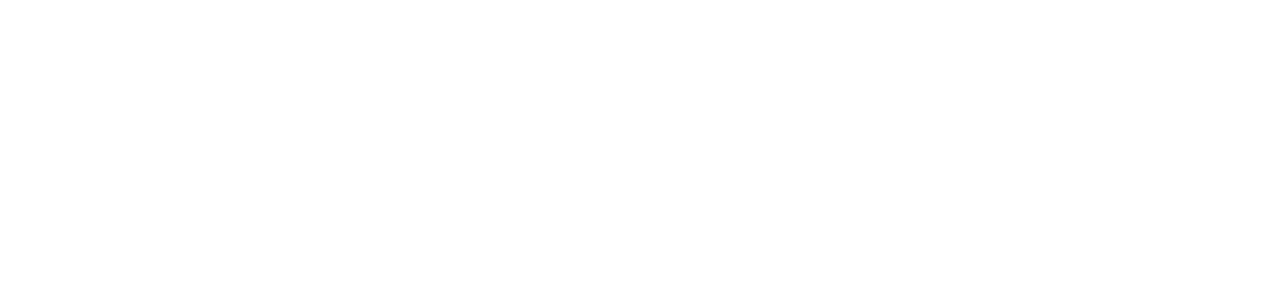
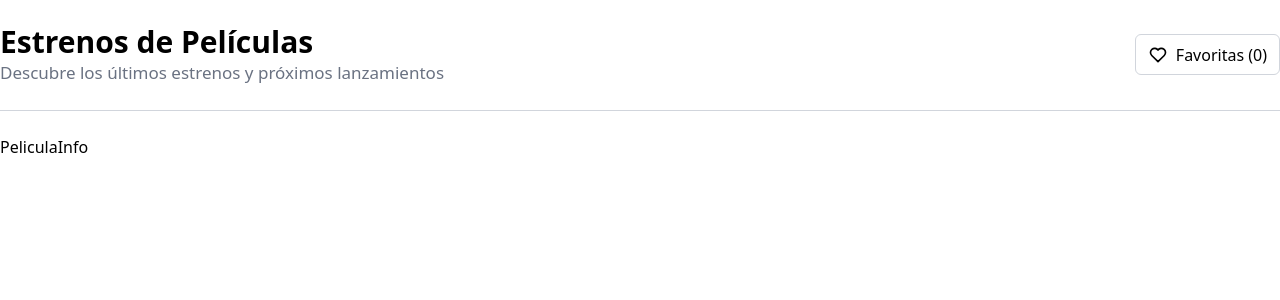
Before and after one commit to reniej-14/estrenos-de-peliculas, a React (Vite) app: page /pelicula-info in a window 1280 px wide. Before the commit this address had no page. Shown: the top 300 px of the page. Built offline with nearby package versions, Linux system fonts and the light colour scheme.

Commit message:
Se arregló la nueva ruta hacia los detalles de la película

```diff
--- /dev/null
+++ b/src/components/PeliculaInfo.tsx
@@ -0,0 +1,11 @@
+import { useAppStore } from "../store"
+
+
+export default function PeliculaInfo() {
+
+    const peliculaInfo = useAppStore((state) => state.peliculaInfo)
+    console.log(peliculaInfo)
+    return (
+        <div>PeliculaInfo</div>
+    )
+}
--- a/src/components/Peliculas.tsx
+++ b/src/components/Peliculas.tsx
@@ -1,6 +1,7 @@
 import { useEffect } from "react"
 import { useAppStore } from "../store"
 import type { Pelicula } from "../types"
+import { Link } from "react-router-dom"
 
 
 export default function Peliculas() {
@@ -10,6 +11,7 @@
     const filtros = useAppStore((state) => state.filtros)
     const actualizarPeliculasFavoritas = useAppStore((state) => state.actualizarPeliculasFavoritas)
     const peliculasFavoritas = useAppStore((state) => state.peliculasFavoritas.results)
+    const actualizarPeliculaInfo = useAppStore((state) => state.actualizarPeliculaInfo)
 
     useEffect(() => {
         // Solo al montar (una sola vez)
@@ -38,14 +40,22 @@
         return peliculasFavoritas.some(peli => peli.id === pelicula.id)
     }
 
+    const handleClickInfo = (pelicula: Pelicula) => {
+        actualizarPeliculaInfo(pelicula)
+    }
+
     return (
         <>
-            <div className="grid grid-cols-1 md:grid-cols-4 gap-6 my-6 mx-auto w-[95%] md:w-[100%]">
+            <Link
+                to={"/pelicula-info"}
+                className="grid grid-cols-1 md:grid-cols-4 gap-6 my-6 mx-auto w-[95%] md:w-[100%]"
+            >
                 {(peliculas ?? []).map(pelicula => (
 
                     <div
                         key={pelicula.id}
                         className="max-w-[300px] mx-auto rounded-lg border border-gray-300 hover:shadow-2xl hover:cursor-pointer transition-shadow relative"
+                        onClick={() => handleClickInfo(pelicula)}
                     >
                         <div
                             className="bg-black/40 hover:bg-black/70 rounded-md p-2 absolute mt-2 right-2"
@@ -97,7 +107,7 @@
                         </div>
                     </div>
                 ))}
-            </div>
+            </Link>
         </>
     )
 }
--- a/src/router.tsx
+++ b/src/router.tsx
@@ -2,6 +2,7 @@
 import Inicio from "./views/Inicio"
 import Layout from "./layouts/Layout"
 import Favorite from "./views/Favorite"
+import PeliculaInfo from "./components/PeliculaInfo"
 
 export default function AppRouter() {
     return (
@@ -10,6 +11,7 @@
                 <Route element={<Layout/>}>
                     <Route path="/" element={<Inicio/>} index/>
                     <Route path="/Favoritas" element={<Favorite/>}/>
+                    <Route path="/pelicula-info" element={<PeliculaInfo/>}/>
                 </Route>
             </Routes>
         </BrowserRouter>
--- a/src/store.ts
+++ b/src/store.ts
@@ -6,6 +6,7 @@
 export type AppStoreType = {
     peliculas: Peliculas
     peliculasFavoritas: PeliculasFavoritas
+    peliculaInfo: Peliculas
     generos: Generos
     filtros: Filtros
     fetchPeliculas: () => Promise<void>
@@ -13,6 +14,7 @@
     actualizarFiltros: (filtro: string, valor: string) => void
     reiniciarFiltros: () => void
     actualizarPeliculasFavoritas: (pelicula: Pelicula) => void
+    actualizarPeliculaInfo: (pelicula: Pelicula) => void
 }
 
 export const useAppStore = create<AppStoreType>()(
@@ -22,6 +24,9 @@
                 results: []
             },
             peliculasFavoritas: {
+                results: []
+            },
+            peliculaInfo: {
                 results: []
             },
             generos: {
@@ -98,6 +103,13 @@
                     },
                 });
             },
+            actualizarPeliculaInfo: (pelicula) => {
+                set({
+                     peliculaInfo: {
+                        results: [pelicula]
+                    }
+                })
+            }
         }),
         {
             name: "peliculas-favoritas",
```
